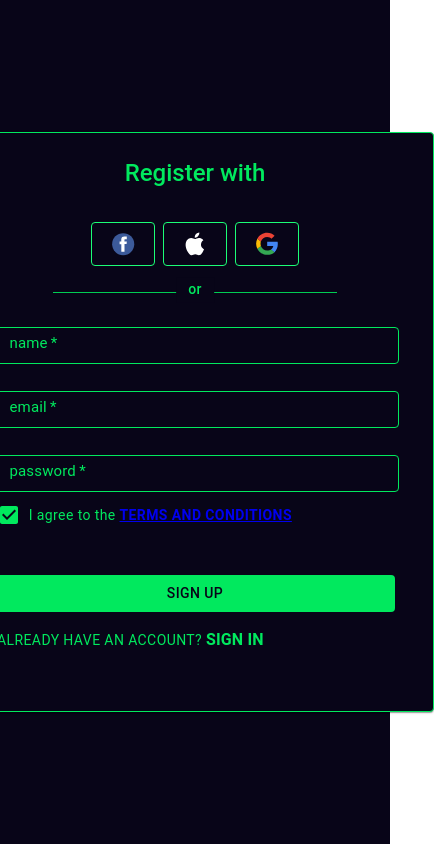
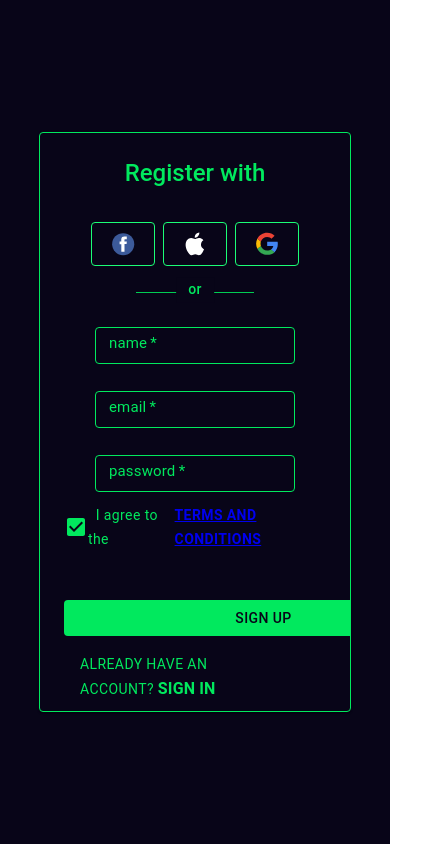
Before and after one commit to ggg6r34t/authentication-app, a React (Create React App) app in the folder client/: page / in a window 390 px wide. Shown: the whole page, 434 px wide, since content can reach past the window. Built offline with nearby package versions, Linux system fonts and the light colour scheme.

Commit message:
style(sign-up) Add responsiveness to sign-up page

```diff
--- a/client/src/components/layouts/authentication/sign-up/SignUp.tsx
+++ b/client/src/components/layouts/authentication/sign-up/SignUp.tsx
@@ -1,24 +1,25 @@
 import { Link } from "react-router-dom";
 import Card from "@mui/material/Card";
 import Checkbox from "@mui/material/Checkbox";
-import { Box, Button, Grid, Typography } from "@mui/material";
+import { Box, Grid, Typography } from "@mui/material";
 
 import Socials from "../../../socials/Socials";
 import Separator from "../../../separator/Separator";
 import {
   StyledTextField,
-  // Container,
+  Container,
   // CardContainer,
   // CenteredBox,
-  // FormContainer,
-  // CheckboxLabel,
-  // SignUpButton,
+  CheckboxContainer,
+  FormContainer,
+  SignUpButton,
   // SignInLink,
+  StyledButtonContainer,
 } from "./signupStyles";
 
 function SignUp() {
   return (
-    <Box sx={{ margin: "0 auto" }}>
+    <Container>
       <Grid
         container
         display="flex"
@@ -44,14 +45,7 @@ function SignUp() {
                 padding: "16px 24px 24px",
               }}
             >
-              <Box
-                component="form"
-                role="form"
-                sx={{
-                  width: "428px",
-                  height: "344px",
-                }}
-              >
+              <FormContainer component="form" role="form">
                 <Box
                   sx={{
                     display: "flex",
@@ -99,12 +93,12 @@ function SignUp() {
                   />
                 </Box>
 
-                <Box
-                  maxWidth="399px"
-                  display="flex"
-                  alignItems="center"
-                  ml={2}
-                  mb={6}
+                <CheckboxContainer
+                // maxWidth="399px"
+                // display="flex"
+                // alignItems="center"
+                // ml={2}
+                // mb={6}
                 >
                   <Checkbox
                     defaultChecked
@@ -133,32 +127,10 @@ function SignUp() {
                   >
                     Terms and Conditions
                   </Typography>
-                </Box>
-                <Box
-                  mt={4}
-                  mb={1}
-                  sx={{
-                    minWidth: "399px",
-                    display: "flex",
-                    flexDirection: "column",
-                    alignItems: "center",
-                  }}
-                >
-                  <Button
-                    fullWidth
-                    sx={{
-                      width: "399px",
-                      color: "#080518",
-                      backgroundColor: "#01e95e",
-
-                      "&:hover": {
-                        backgroundColor: "#01e95e",
-                      },
-                    }}
-                  >
-                    sign up
-                  </Button>
-                </Box>
+                </CheckboxContainer>
+                <StyledButtonContainer>
+                  <SignUpButton>sign up</SignUpButton>
+                </StyledButtonContainer>
                 <Box mt={2} ml={2} maxWidth="399px">
                   <Typography
                     variant="button"
@@ -180,12 +152,12 @@ function SignUp() {
                     </Link>
                   </Typography>
                 </Box>
-              </Box>
+              </FormContainer>
             </Box>
           </Box>
         </Card>
       </Grid>
-    </Box>
+    </Container>
   );
 }
 
--- a/client/src/components/layouts/authentication/sign-up/signupStyles.ts
+++ b/client/src/components/layouts/authentication/sign-up/signupStyles.ts
@@ -1,5 +1,5 @@
 import { Link } from "react-router-dom";
-import { Box, Button, TextField, Typography } from "@mui/material";
+import { Box, Button, Checkbox, TextField, Typography } from "@mui/material";
 import styled from "styled-components";
 
 export const StyledTextField = styled(TextField)`
@@ -45,24 +45,26 @@ export const StyledTextField = styled(TextField)`
     border-color: #01e95e !important;
   }
 
-  //   @media (max-width: 1200px) {
-  //     // Laptop breakpoint
-  //     width: 350px;
-  //   }
+  @media (max-width: 600px) {
+    // Tablet breakpoint
 
-  //   @media (max-width: 768px) {
-  //     // Tablet breakpoint
-  //     width: 80%; // Adjust as needed
-  //   }
+    & .MuiInputBase-root {
+      width: 200px;
+    }
 
-  //   @media (max-width: 480px) {
-  //     // Mobile breakpoint
-  //     width: 100%; // Full width
-  //   }
+    & .MuiOutlinedInput-notchedOutline {
+      width: 182px;
+    }
+  }
 `;
 
 export const Container = styled(Box)`
   margin: 0 auto;
+
+  @media (max-width: 600px) {
+    // Tablet breakpoint
+    width: 80%;
+  }
 `;
 
 export const CardContainer = styled(Box)`
@@ -80,27 +82,70 @@ export const FormContainer = styled(Box)`
   width: 428px;
   height: 344px;
 
-  @media (max-width: 768px) {
+  @media (max-width: 600px) {
     // Tablet breakpoint
-    width: 80%;
-  }
-
-  @media (max-width: 480px) {
-    // Mobile breakpoint
-    width: 100%; // Full width
+    width: 100%;
   }
 `;
 
-export const CheckboxLabel = styled(Typography)`
-  // ... styling rules here ...
+export const CheckboxContainer = styled(Box)`
+  max-width: 399px;
+  display: flex;
+  align-items: center;
+  margin-left: 16px;
+  margin-bottom: 48px;
+
+  @media (max-width: 600px) {
+    // Tablet breakpoint
+    margin-left: 0;
+  }
+`;
+
+export const StyledCheckbox = styled(Checkbox)`
+  color: #01e95e;
+  padding: 0;
+
+  &.MuiButtonBase-root {
+    color: #01e95e;
+  }
+`;
+
+export const StyledTypography1 = styled(Typography)`
+  variant: button;
+  color: #01e95e;
+  font-weight: regular;
+  text-transform: none;
+  cursor: pointer;
+  user-select: none;
+`;
+
+export const StyledTypography2 = styled(Typography)`
+  component: a;
+  href: "#";
+  variant: button;
+  font-weight: bold;
+`;
+
+export const StyledButtonContainer = styled(Box)`
+  margin-top: 32px;
+  margin-bottom: 8px;
+  min-width: 399px;
+  display: flex;
+  flex-direction: column;
+  align-items: center;
+
+  @media (max-width: 600px) {
+    width: 182px !important;
+  }
 `;
 
 export const SignUpButton = styled(Button)`
-  // ... styling rules here ...
+  width: 399px;
+  color: #080518 !important;
+  background-color: #01e95e !important;
 
-  @media (max-width: 480px) {
-    // Mobile breakpoint
-    width: 100%; // Full width
+  &:hover {
+    background-color: #01e95e !important;
   }
 `;
 
```
